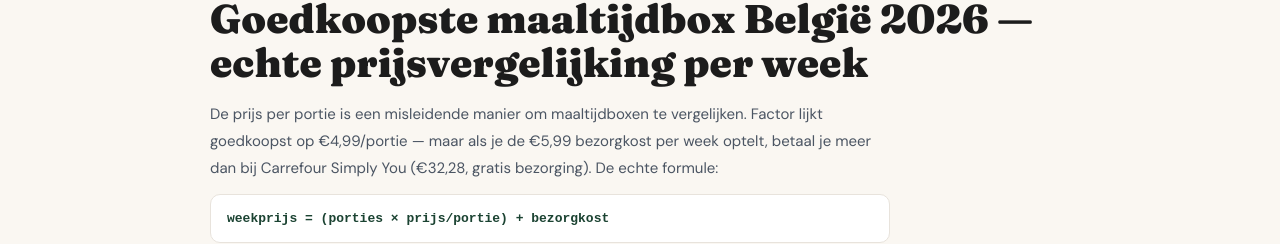
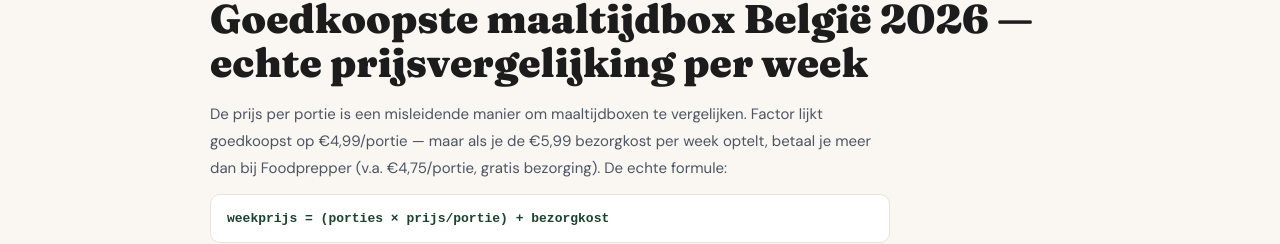
Before and after one commit to fetspets/bestemaaltijdbox, a Next.js app: page /gids/goedkoopste-maaltijdbox-belgie in a window 1280 px wide. Shown: the part 261-505 px from the top of the page. Built offline with nearby package versions, Linux system fonts and the light colour scheme.

Commit message:
auto: update page.tsx

```diff
--- a/src/app/gids/goedkoopste-maaltijdbox-belgie/page.tsx
+++ b/src/app/gids/goedkoopste-maaltijdbox-belgie/page.tsx
@@ -75,7 +75,7 @@ export default function GoedkoopsteMaaltijdboxPage() {
           </h1>
           <div style={{ fontSize: 15, color: '#4B5563', lineHeight: 1.8, maxWidth: 680 }}>
             <p style={{ margin: '0 0 12px' }}>
-              De prijs per portie is een misleidende manier om maaltijdboxen te vergelijken. Factor lijkt goedkoopst op €4,99/portie — maar als je de €5,99 bezorgkost per week optelt, betaal je meer dan bij Carrefour Simply You (€32,28, gratis bezorging). De echte formule:
+              De prijs per portie is een misleidende manier om maaltijdboxen te vergelijken. Factor lijkt goedkoopst op €4,99/portie — maar als je de €5,99 bezorgkost per week optelt, betaal je meer dan bij Foodprepper (v.a. €4,75/portie, gratis bezorging). De echte formule:
             </p>
             <div style={{ background: 'white', border: '1px solid var(--rule)', borderRadius: 10, padding: '12px 16px', fontFamily: 'monospace', fontSize: 13, color: '#1B4332', fontWeight: 600, marginBottom: 12 }}>
               weekprijs = (porties × prijs/portie) + bezorgkost
```
